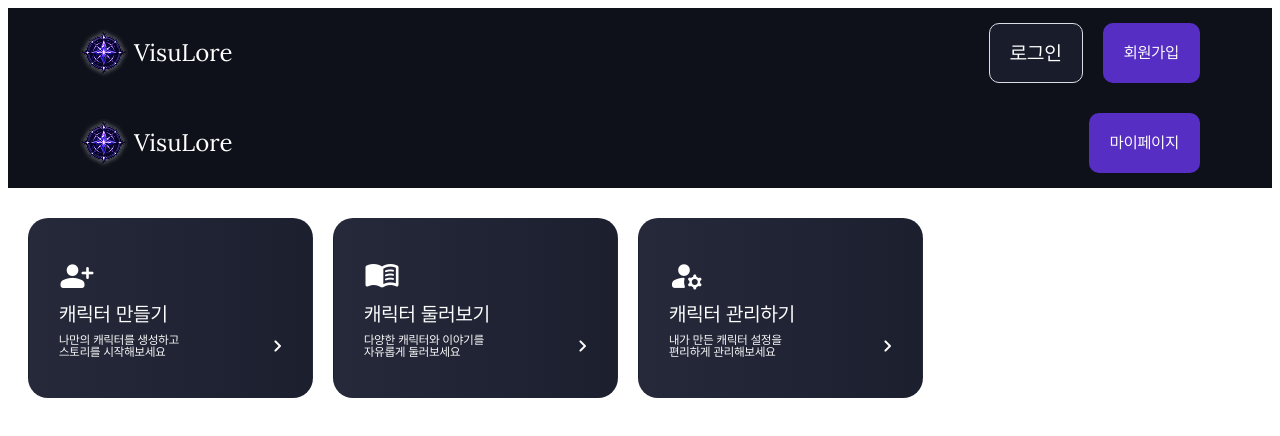
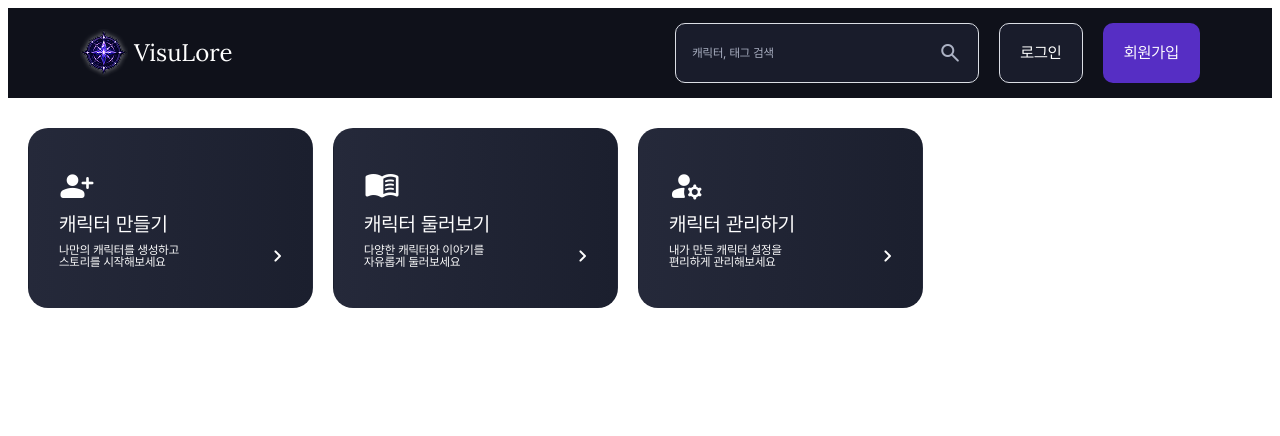
Before and after one commit to eodrn7021-cell/est_13_3st_project, a Next.js app: page / in a window 1280 px wide. Shown: the top 436 px of the page. Built offline with nearby package versions, Linux system fonts and the light colour scheme.

Commit message:
feat: 검색창 컴포넌트 구현 및 헤더에 추가

```diff
--- a/app/page.jsx
+++ b/app/page.jsx
@@ -7,7 +7,6 @@ const HomePage = () => {
   return (
     <>
       <Header variant="main" />
-      <Header variant="account" />
       <main>
         <section className={styles.quick_menu_list}>
           <QuickMenu
--- /dev/null
+++ b/components/common/SearchBar/SearchBar.jsx
@@ -0,0 +1,31 @@
+"use client";
+import styles from "./SearchBar.module.scss";
+
+const SearchBar = () => {
+  const HandleSubmit = (event) => {
+    event.preventDefault();
+  };
+
+  return (
+    <form className={styles.search_bar} role="search" onSubmit={HandleSubmit}>
+      <input
+        className={`kr_caption ${styles.search_input}`}
+        type="search"
+        name="keyword"
+        placeholder="캐릭터, 태그 검색"
+        aria-label="캐릭터와 태그 검색"
+      />
+
+      <button className={styles.search_button} type="submit" aria-label="검색">
+        <span
+          className={`material-symbols-rounded icon_24 ${styles.search_icon}`}
+          aria-hidden="true"
+        >
+          search
+        </span>
+      </button>
+    </form>
+  );
+};
+
+export default SearchBar;
--- /dev/null
+++ b/components/common/SearchBar/SearchBar.module.scss
@@ -0,0 +1,73 @@
+@use "../../../styles/abstracts/_colors.scss" as colors;
+
+.search_bar {
+  display: flex;
+  align-items: center;
+
+  width: 304px;
+  height: 60px;
+  padding: 0 16px;
+
+  background-color: colors.$color_background_surface;
+  border: 1px solid colors.$color_secondary;
+  border-radius: 10px;
+
+  box-sizing: border-box;
+}
+
+.search_input {
+  flex: 1;
+  min-width: 0;
+  height: 100%;
+  padding: 0;
+
+  color: colors.$color_white;
+
+  background-color: transparent;
+  border: 0;
+  outline: 0;
+
+  &::placeholder {
+    color: colors.$color_text_muted;
+    opacity: 1;
+  }
+
+  &::-webkit-search-cancel-button {
+    display: none;
+  }
+}
+
+.search_button {
+  display: inline-flex;
+  align-items: center;
+  justify-content: center;
+  flex-shrink: 0;
+
+  padding: 0;
+
+  color: colors.$color_text_muted;
+  background-color: transparent;
+  border: 0;
+
+  cursor: pointer;
+}
+
+.search_icon {
+  color: colors.$color_text_muted;
+}
+
+/* 태블릿 */
+@media (min-width: 769px) and (max-width: 1024px) {
+  .search_bar {
+    width: min(688px, calc(100vw - 80px));
+    height: 40px;
+  }
+}
+
+/* 모바일 */
+@media (max-width: 768px) {
+  .search_bar {
+    width: min(400px, calc(100vw - 32px));
+    height: 40px;
+  }
+}
--- a/components/layout/Header/Header.jsx
+++ b/components/layout/Header/Header.jsx
@@ -1,7 +1,7 @@
 import Link from "next/link";
 import Image from "next/image";
-
 import Button from "@/components/common/Button/Button";
+import SearchBar from "@/components/common/SearchBar/SearchBar";
 import styles from "./Header.module.scss";
 
 const Header = ({ variant = "main", accountContent = null }) => {
@@ -18,11 +18,13 @@ const Header = ({ variant = "main", accountContent = null }) => {
         {/* 메인·캐릭터 목록 페이지 */}
         {variant === "main" && (
           <div className={styles.header_actions}>
-            {/* SearchBar 컴포넌트 완성 후 이 위치에 추가 */}
+            <div className={styles.header_pc_search}>
+              <SearchBar />
+            </div>
 
             <div className={styles.header_buttons}>
               <Button variant="secondary" size="medium">
-                로그인
+                <span className="kr_body">로그인</span>
               </Button>
 
               <Button variant="primary" size="large">
@@ -44,9 +46,12 @@ const Header = ({ variant = "main", accountContent = null }) => {
             )}
           </div>
         )}
-
-        {/* simple은 조건을 넣지 않아서 로고만 표시 */}
       </div>
+      {variant === "main" && (
+        <div className={styles.header_mobile_search}>
+          <SearchBar />
+        </div>
+      )}
     </header>
   );
 };
--- a/components/layout/Header/Header.module.scss
+++ b/components/layout/Header/Header.module.scss
@@ -52,6 +52,9 @@
   display: inline-flex;
   text-decoration: none;
 }
+.header_pc_search {
+  display: block;
+}
 
 .header_mobile_search {
   display: none;
```
